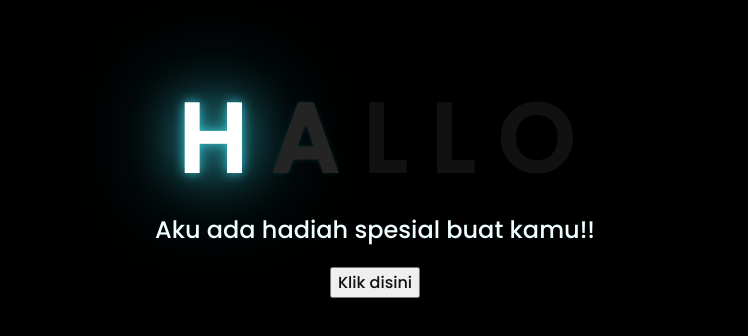
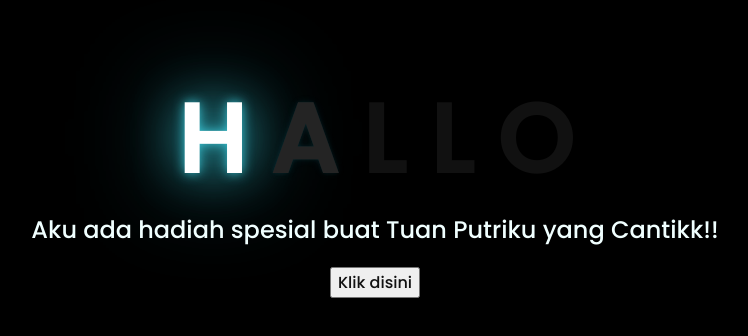
Before and after one commit to aryopambudi37/aryopambudi37.github.io, a plain HTML site: page formyprincess/index.html in a window 1280 px wide. Shown: the part 226-562 px from the top of the page, without its empty margins (273-1021 px from the left). Drawn offline with Linux system fonts and the light colour scheme.

Commit message:
Update index.html

```diff
--- a/formyprincess/index.html
+++ b/formyprincess/index.html
@@ -18,7 +18,7 @@
         <span>O</span>
     </div>
     <div class="description">
-        <span>Aku ada hadiah spesial buat kamu!!</span>
+        <span>Aku ada hadiah spesial buat Tuan Putriku yang Cantikk!!</span>
     </div>
     <div class="button">
         <button>
```
